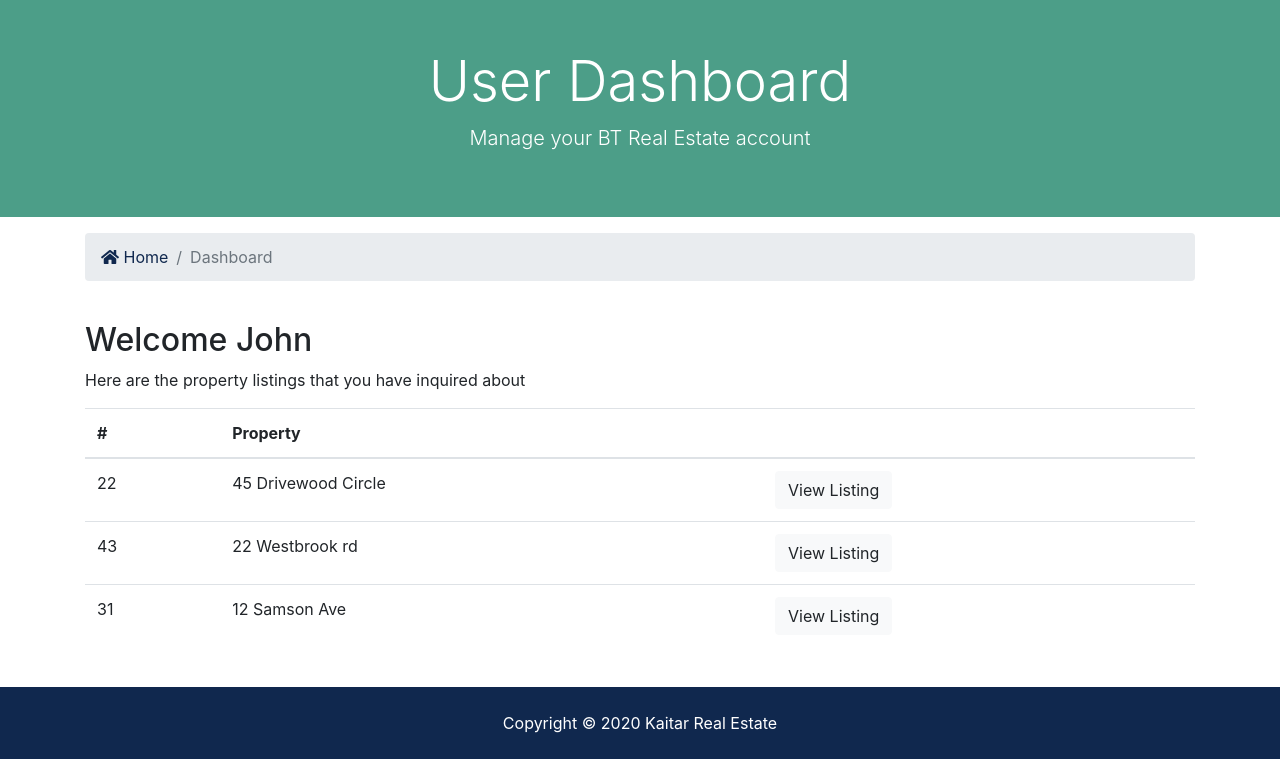
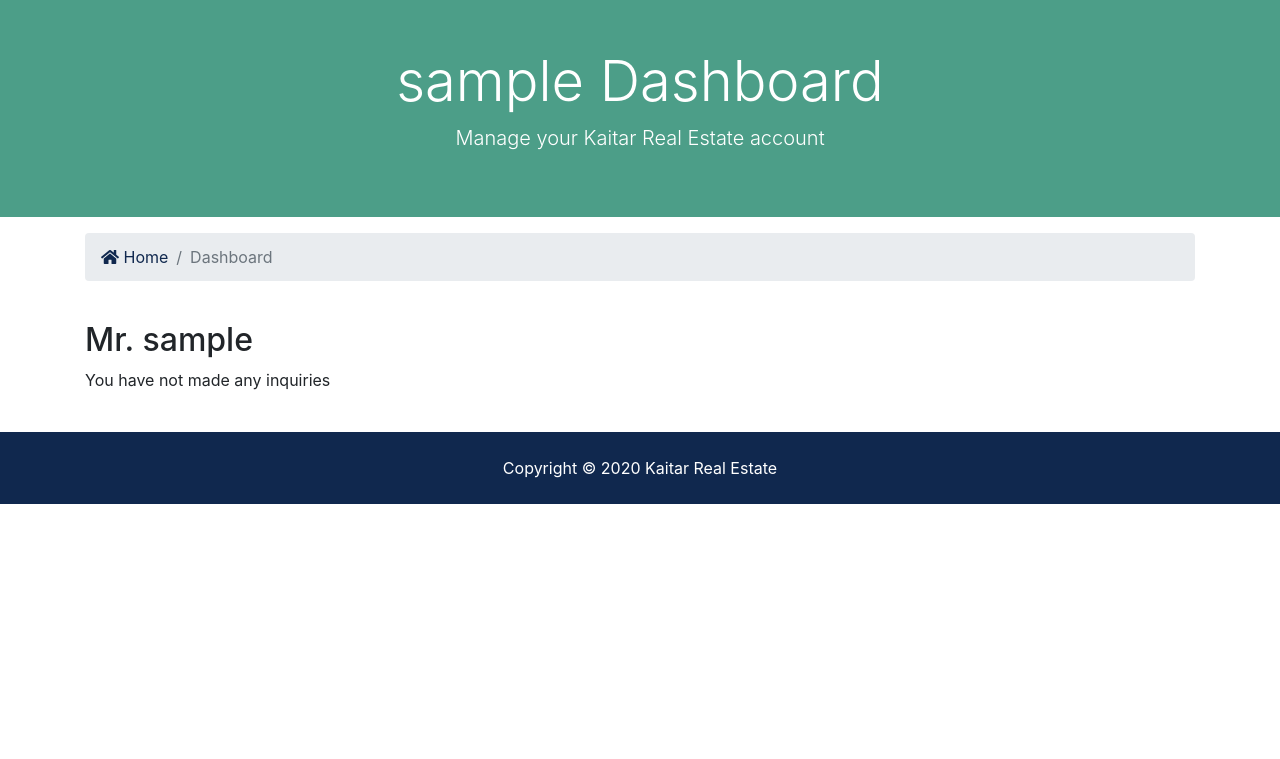
Before and after one commit to MohamedAbdelmagid/real-state-django, a Django app: page /accounts/dashboard in a window 1280 px wide. Shown: the part 128-887 px from the top of the page. After the commit the page ends 632 px from the top, so only its background shows below. Run offline with Django 3.2, Linux system fonts and the light colour scheme; the visitor is signed in with stand-in values (Sample User, id 1); data that the repository does not hold is empty; some libraries are stand-ins or nearby versions.

Commit message:
Setup the dashboard

```diff
--- a/accounts/views.py
+++ b/accounts/views.py
@@ -1,6 +1,8 @@
 from django.shortcuts import render, redirect
 from django.contrib import messages, auth
 from django.contrib.auth.models import User
+
+from contacts.models import Contact
 
 
 def register(request):
@@ -38,7 +40,12 @@ def register(request):
         return render(request, 'accounts/register.html')
 
 def dashboard(request):
-    return render(request, 'accounts/dashboard.html')
+    user_contacts = Contact.objects.order_by('-contact_date').filter(
+        user_id=request.user.id
+    )
+
+    context = { 'contacts': user_contacts }
+    return render(request, 'accounts/dashboard.html', context)
 
 def login(request):
     if request.method == 'POST':
--- a/templates/accounts/dashboard.html
+++ b/templates/accounts/dashboard.html
@@ -6,8 +6,8 @@
 	<div class="container">
 		<div class="row text-center">
 			<div class="col-md-12">
-				<h1 class="display-4">User Dashboard</h1>
-				<p class="lead">Manage your BT Real Estate account</p>
+				<h1 class="display-4">{{ user.username }} Dashboard</h1>
+				<p class="lead">Manage your Kaitar Real Estate account</p>
 			</div>
 		</div>
 	</div>
@@ -34,7 +34,8 @@
 	<div class="container">
 		<div class="row">
 			<div class="col-md-12">
-				<h2>Welcome John</h2>
+				<h2>Mr. {{ user.username }}</h2>
+				{% if contacts %}
 				<p>Here are the property listings that you have inquired about</p>
 				<table class="table">
 					<thead>
@@ -45,29 +46,20 @@
 						</tr>
 					</thead>
 					<tbody>
+						{% for contact in contacts %}
 						<tr>
-							<td>22</td>
-							<td>45 Drivewood Circle</td>
+							<td>{{ contact.id }}</td>
+							<td>{{ contact.listing }}</td>
 							<td>
-								<a class="btn btn-light" href="#">View Listing</a>
+								<a class="btn btn-light" href="{% url 'listing' contact.listing_id %}">View Listing</a>
 							</td>
 						</tr>
-						<tr>
-							<td>43</td>
-							<td>22 Westbrook rd</td>
-							<td>
-								<a class="btn btn-light" href="#">View Listing</a>
-							</td>
-						</tr>
-						<tr>
-							<td>31</td>
-							<td>12 Samson Ave</td>
-							<td>
-								<a class="btn btn-light" href="#">View Listing</a>
-							</td>
-						</tr>
+						{% endfor %}
 					</tbody>
 				</table>
+				{% else %}
+				<p>You have not made any inquiries</p>
+				{% endif %}
 			</div>
 		</div>
 	</div>
```
